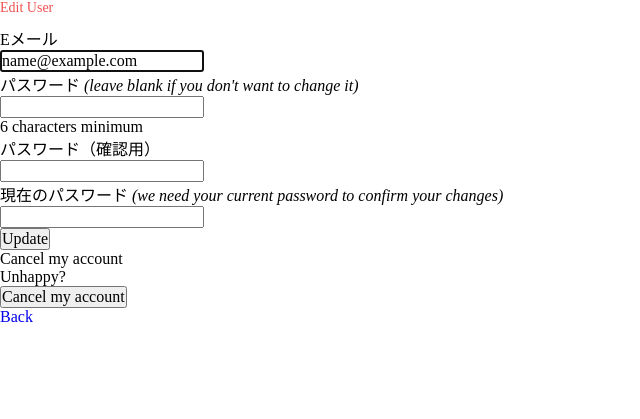
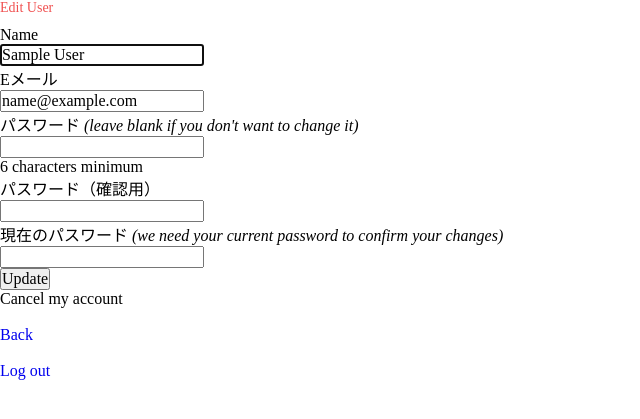
Before and after one commit to yukitaka0915-se/mytasks, a Rails app: page /users/edit in a window 1280 px wide. Shown: the top 419 px of the page, without its empty margins (0-640 px from the left). Run offline with Rails 7, Linux system fonts and the light colour scheme; the visitor is signed in with stand-in values (Sample User, id 1); style sheets or scripts are compiled from the project's sources; some libraries are stand-ins or nearby versions.

Commit message:
fix form_for to form_with
created sign_up, user_edit, log_out

```diff
--- a/app/models/user.rb
+++ b/app/models/user.rb
@@ -3,4 +3,7 @@ class User < ApplicationRecord
   # :confirmable, :lockable, :timeoutable, :trackable and :omniauthable
   devise :database_authenticatable, :registerable,
          :recoverable, :rememberable, :validatable
+
+  # has_many :groups, dependent: :destroy
+  # has_many :tasks, dependent: :destroy
 end
--- a/app/views/devise/registrations/edit.html.haml
+++ b/app/views/devise/registrations/edit.html.haml
@@ -1,7 +1,10 @@
 %h2
   Edit #{resource_name.to_s.humanize}
-= form_for(resource, as: resource_name, url: registration_path(resource_name), html: { method: :put }) do |f|
-  = render "devise/shared/error_messages", resource: resource
+= form_with(model: User.first(current_user.id), url: current_user, id: 'edit_user', class: 'edit_user', local: true) do |f|
+  .field
+    = f.label :name
+    %br/
+    = f.text_field :name, autofocus: true
   .field
     = f.label :email
     %br/
@@ -31,6 +34,10 @@
   .actions
     = f.submit "Update"
 %h3 Cancel my account
-%p
-  Unhappy? #{button_to "Cancel my account", registration_path(resource_name), data: { confirm: "Are you sure?" }, method: :delete}
+-# %p
+-#   Unhappy? #{button_to "Cancel my account", registration_path(resource_name), data: { confirm: "Are you sure?" }, method: :delete}
+%br/
 = link_to "Back", :back
+%br/
+%br/
+= link_to "Log out", destroy_user_session_path, method: :delete
--- a/app/views/devise/registrations/new.html.haml
+++ b/app/views/devise/registrations/new.html.haml
@@ -1,6 +1,10 @@
 %h2 Sign up
-= form_for(resource, as: resource_name, url: registration_path(resource_name)) do |f|
+= form_with(model: @user, url: registration_path(resource_name), id: 'new_user', class: 'new_user', local: true) do |f|
   = render "devise/shared/error_messages", resource: resource
+  .field
+    = f.label :name
+    %br/
+    = f.text_field :name, autofocus: true
   .field
     = f.label :email
     %br/
--- a/app/views/devise/sessions/new.html.haml
+++ b/app/views/devise/sessions/new.html.haml
@@ -1,5 +1,5 @@
 %h2 Log in
-= form_for(resource, as: resource_name, url: session_path(resource_name)) do |f|
+= form_with(model: resource, url: session_path(resource_name), id: 'new_user', class: 'new_user', local: true) do |f|
   .field
     = f.label :email
     %br/
@@ -14,4 +14,4 @@
       = f.label :remember_me
   .actions
     = f.submit "Log in"
-= render "devise/shared/links"
+-# = render "devise/shared/links"
--- a/app/views/shared/_side_bar.html.haml
+++ b/app/views/shared/_side_bar.html.haml
@@ -2,13 +2,13 @@
   .side-header
     .side-header__box
       %p.side-header__box__user-name
-        USER NAME
+        = current_user.name
       %ul.side-header__box__menu
         %li.side-header__box__menu__new-task
           = link_to "#" do
             = icon('fas', 'edit')
         %li.side-header__box__menu__edit-user
-          = link_to "#" do
+          = link_to edit_user_registration_path(current_user) do
             = icon('fas', 'cog')
   .groups
     = link_to "#" do
```
